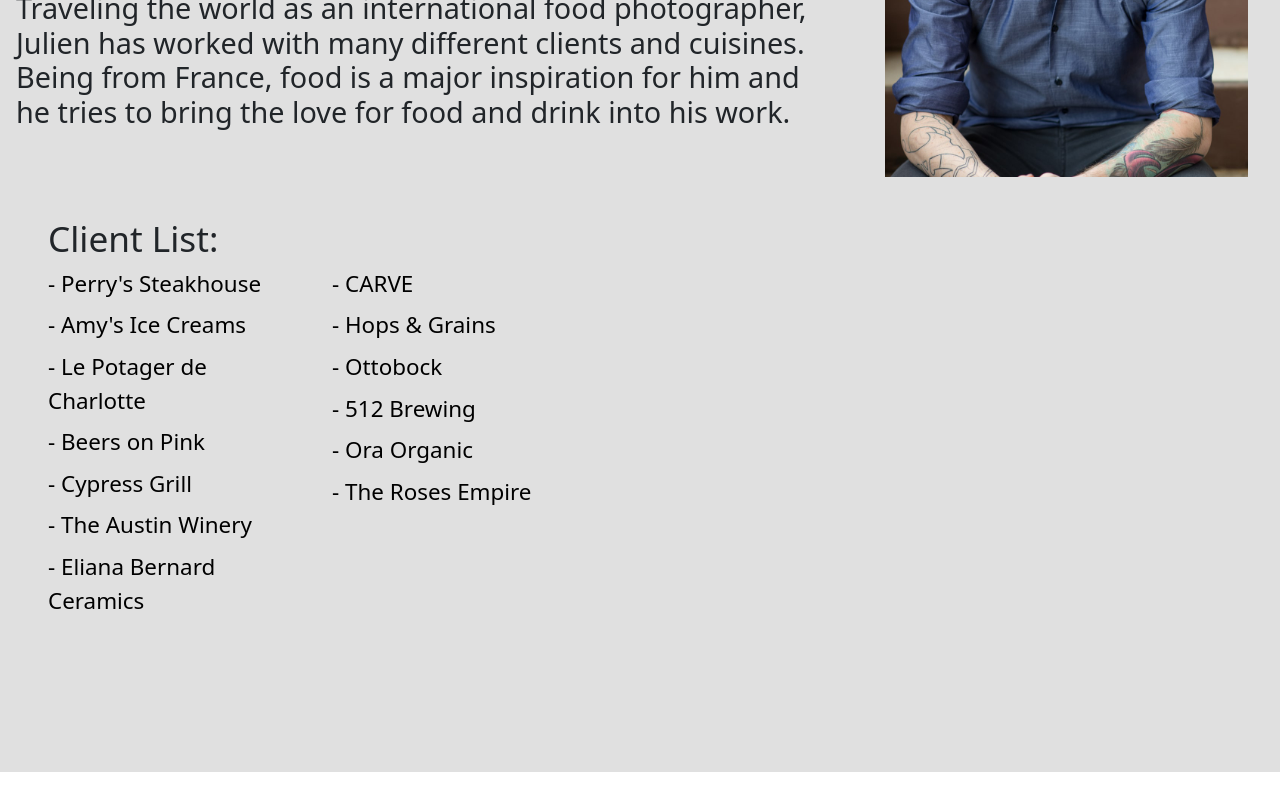
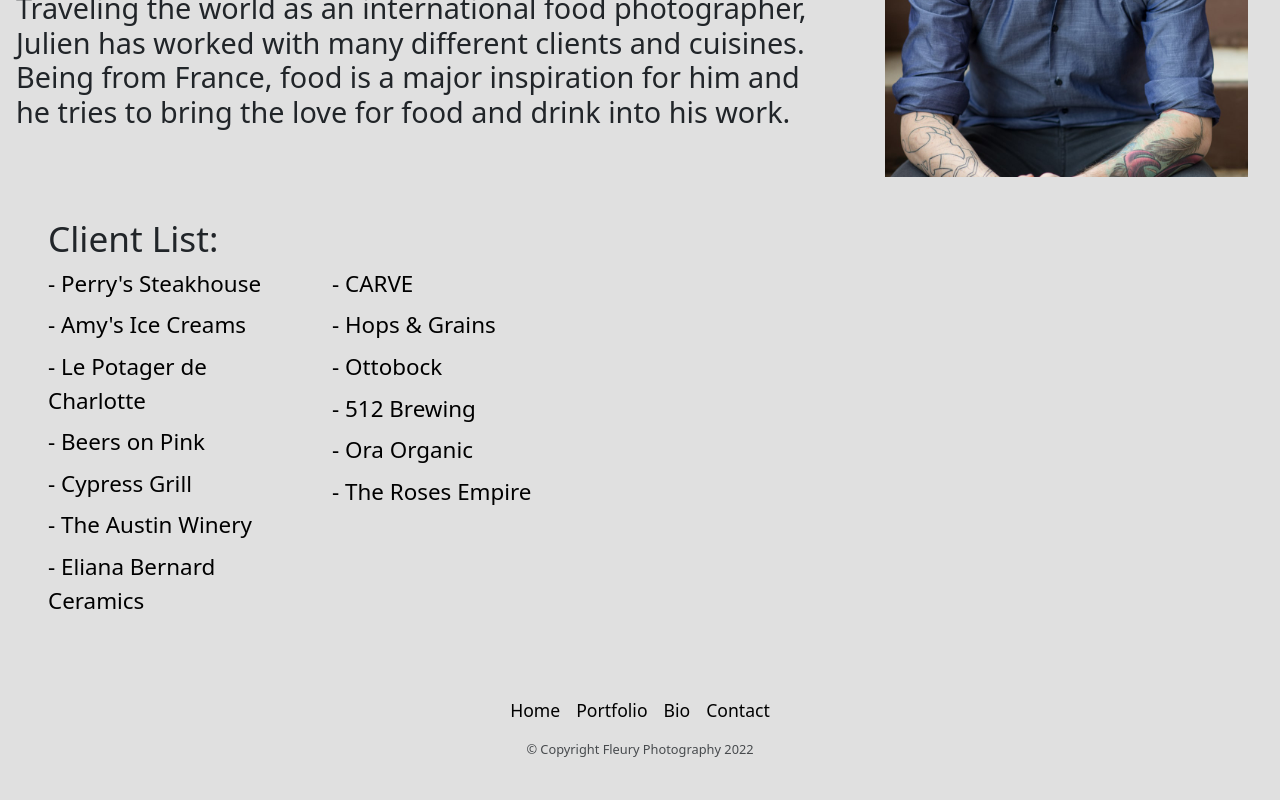
Before and after one commit to FleuryCode/FleuryPhotography, a React (Create React App) app: page /about in a window 1280 px wide. Shown: the part 702-1502 px from the top of the page. Before the commit the page ends 1474 px from the top, so only its background shows below. Built offline with nearby package versions, Linux system fonts and the light colour scheme.

Commit message:
Added Footer and did style changes to the video box.

```diff
--- /dev/null
+++ b/src/components/footer/footer.component.jsx
@@ -0,0 +1,33 @@
+import React from "react";
+import './footer.styles.scss';
+import { Link } from "react-router-dom";
+// Redux
+import { connect } from "react-redux";
+
+const Footer = ({ language }) => {
+    return (
+        <div className="footerContainer container-fluid">
+            <div className="row">
+                <div className="col-12">
+                    <nav className="footerNav">
+                        <Link className="footerNavItem" to={'/'}>Home</Link>
+                        <Link className="footerNavItem" to={'/portfolio'}>Portfolio</Link>
+                        <Link className="footerNavItem" to={'/about'}>{(language === 'FR') ? 'Bio' : 'About'}</Link>
+                        <Link className="footerNavItem" to={'/contact'}>Contact</Link>
+                    </nav>
+                </div>
+            </div>
+            <div className="row">
+                <div className="col-12 d-flex justify-content-center mt-3">
+                    <p>&copy; Copyright Fleury Photography 2022</p>
+                </div>
+            </div>
+        </div>
+    );
+}
+
+const mapStateToProps = (state) => ({
+    language: state.language.language
+});
+
+export default connect(mapStateToProps)(Footer);
--- /dev/null
+++ b/src/components/footer/footer.styles.scss
@@ -0,0 +1,21 @@
+.footerContainer {
+    .footerNav {
+        display: flex;
+        justify-content: center;
+        .footerNavItem {
+            margin: 0 8px;
+            text-decoration: none;
+            color: black;
+            font-size: 110%;
+            transition: color 0.3s ease-in-out;
+            &:hover {
+                color: rgb(236, 99, 19);
+            }
+        }
+    }
+    p {
+        font-size: 80%;
+        opacity: .8;
+        text-align: center;
+    }
+}
--- a/src/pages/about/about.page.jsx
+++ b/src/pages/about/about.page.jsx
@@ -1,14 +1,17 @@
 import React from "react";
 import './about.styles.scss';
+import FooterComponent from "../../components/footer/footer.component";
 import AboutHeader from '../../assets/headers/aboutHeader.png';
 import JFleuryProfile from '../../assets/jfleuryProfile.jpg';
 import YouTube from "react-youtube";
 // Redux
 import { connect } from "react-redux";
 
+
 const AboutPage = ({ language }) => {
+
     const videoOpts = {
-        height: '640px',
+        height: '700px',
         width: '100%',
         playersVars: {
             autoplay: 1,
@@ -46,7 +49,7 @@
                             </div>
                         </div>
                         <div className="row">
-                            <div className="col-6 d-flex flex-column">
+                            <div className="col-12 col-md-6 d-flex flex-column">
                                 <a href="https://perryssteakhouse.com/" target={'_blank'} rel="noreferrer" >- Perry's Steakhouse</a>
                                 <a href="https://amysicecreams.com/" target={'_blank'} rel="noreferrer">- Amy's Ice Creams</a>
                                 <a href="https://www.lepotagerdecharlotte.fr/en/" target={'_blank'} rel="noreferrer">- Le Potager de Charlotte</a>
@@ -55,7 +58,7 @@
                                 <a href="https://www.theaustinwinery.com/" target={'_blank'} rel="noreferrer">- The Austin Winery</a>
                                 <a href="https://www.elianabernard.com/" target={'_blank'} rel="noreferrer">- Eliana Bernard Ceramics</a>
                             </div>
-                            <div className="col-6 d-flex flex-column">
+                            <div className="col-12 col-md-6 d-flex flex-column">
                                 <a href="https://carveamericangrille.com/" target={'_blank'} rel="noreferrer">- CARVE</a>
                                 <a href="https://www.hopsandgrain.com/" target={'_blank'} rel="noreferrer">- Hops &amp; Grains</a>
                                 <a href="https://www.ottobock.com/en-us/homepage" target={'_blank'} rel="noreferrer">- Ottobock</a>
@@ -68,8 +71,13 @@
                 </div>
             </div>
             <div className="row">
-                <div className="col-12 p-5">
-                    <YouTube videoId="qJl6OHd0sUM" opts={videoOpts} />
+                <div className="col-12 p-3">
+                    <YouTube className="videoContainer" videoId="qJl6OHd0sUM" opts={videoOpts} />
+                </div>
+            </div>
+            <div className="row">
+                <div className="col-12">
+                    <FooterComponent />
                 </div>
             </div>
         </div>
--- a/src/pages/about/about.styles.scss
+++ b/src/pages/about/about.styles.scss
@@ -1,7 +1,7 @@
 .aboutPageContainer {
     width: 100%;
     padding: 0;
-    padding-bottom: 4%;
+    padding-bottom: 2%;
 
     .aboutImageContainer {
         width: 100%;
@@ -47,6 +47,8 @@
 
     .clientInfo {
         margin-top: 40px;
+        margin-bottom: 40px;
+
         h2 {
             font-size: 220%;
         }
@@ -57,9 +59,19 @@
             text-decoration: none;
             color: black;
             transition: color 0.2s ease-in-out;
+
             &:hover {
                 color: rgb(155, 72, 24);
             }
         }
     }
+
+    .videoContainer {
+        max-height: 20vh;
+        @media (min-width: 768px) {
+            max-height: 50vh;
+        }
+    }
+
+
 }
```
